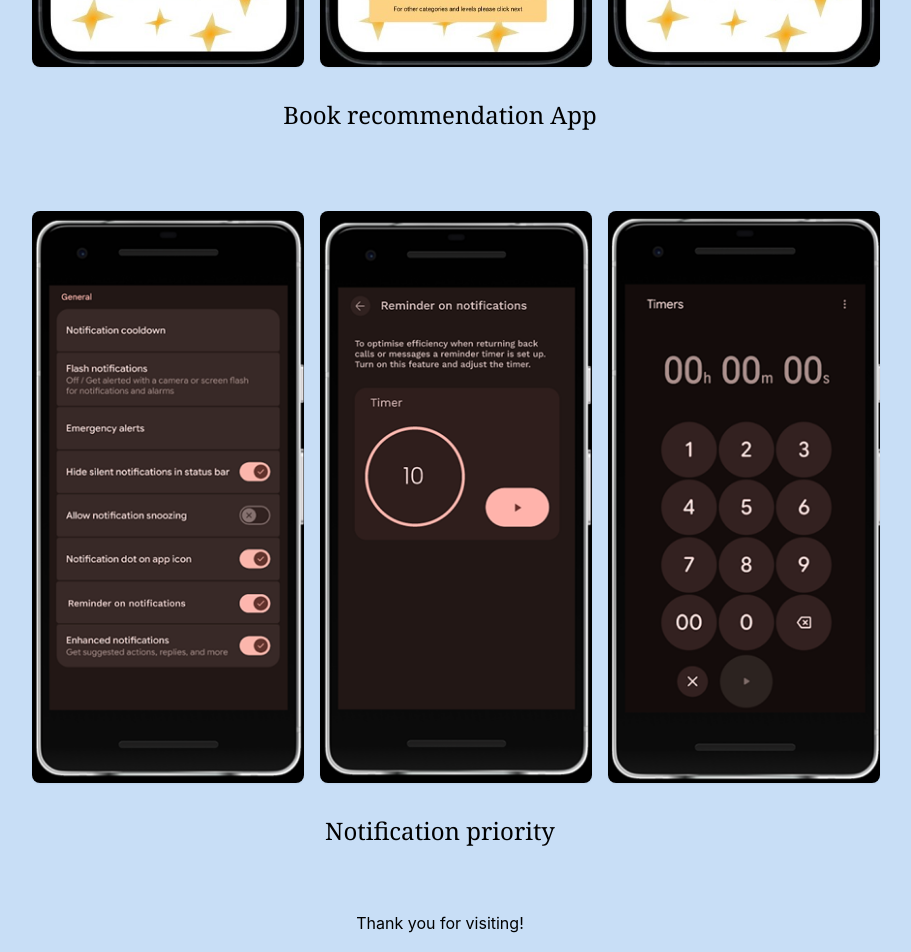
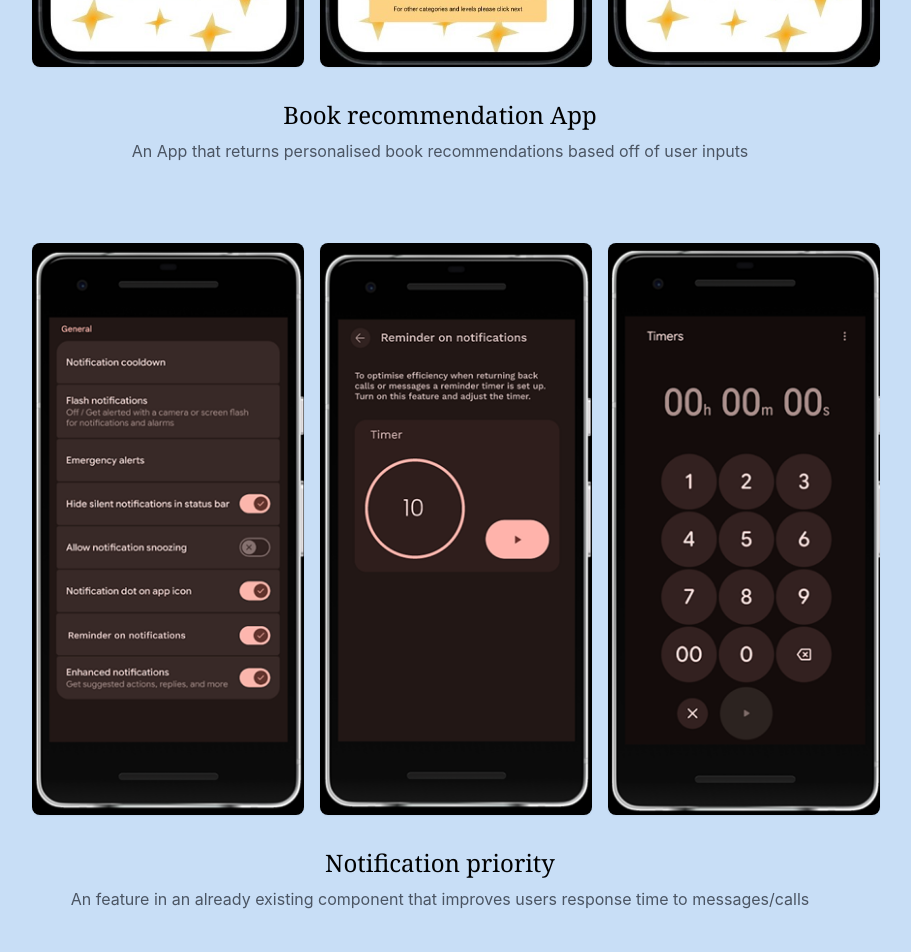
Before and after one commit to milajo2/portfolio, a React (Create React App) app: page /#/ in a window 1280 px wide. Shown: the part 840-1792 px from the top of the page, without its empty margins (200-1111 px from the left). Built offline with nearby package versions, Linux system fonts and the light colour scheme.

Commit message:
Addressed comments for homepage

```diff
--- a/src/components/Home.tsx
+++ b/src/components/Home.tsx
@@ -27,6 +27,9 @@ const Home = () => {
           <h2 className="text-2xl font-serif text-center group-hover:underline decoration-1 underline-offset-8">
             Book recommendation App
           </h2>
+          <p className="text-center text-gray-600 mt-2">
+            An App that returns personalised book recommendations based off of user inputs
+          </p>
         </Link>
       </section>
 
@@ -43,6 +46,9 @@ const Home = () => {
           <h2 className="text-2xl font-serif text-center group-hover:underline decoration-1 underline-offset-8">
             Notification priority
           </h2>
+          <p className="text-center text-gray-600 mt-2">
+            An feature in an already existing component that improves users response time to messages/calls
+          </p>
         </Link>
       </section>
     </div>
```
